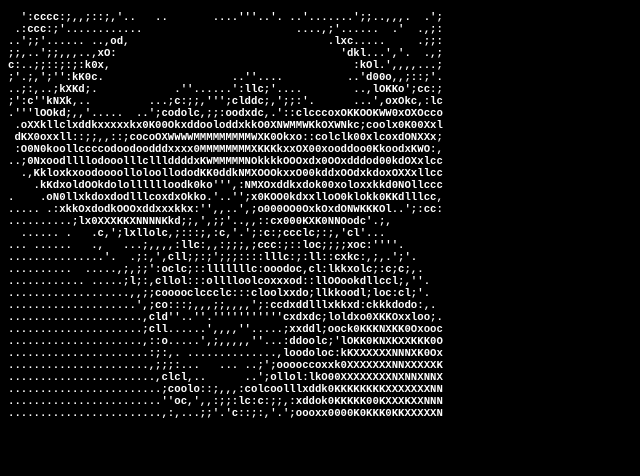
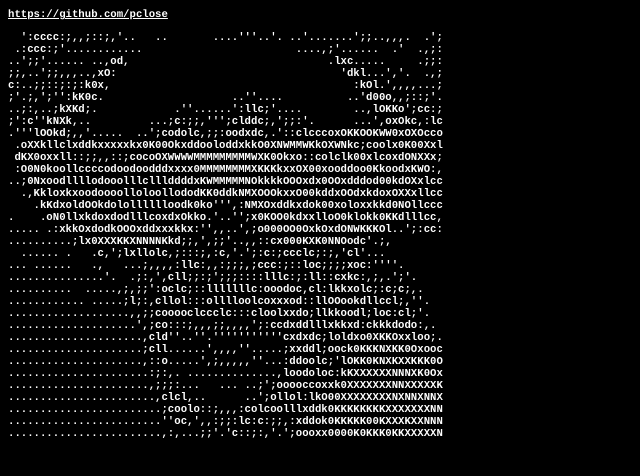
Before and after one commit to pclose/pclose.github.io, a plain HTML site: page index.html in a window 1280 px wide. Shown: the whole page, without its empty margins (0-640 px from the left). Drawn offline with Linux system fonts and the light colour scheme.

Commit message:
added link

```diff
--- a/index.html
+++ b/index.html
@@ -7,7 +7,7 @@
 body {
 background-color: black;
 }
-.ascii {
+.ascii, a {
    font-family: Courier;
    color: white;
    font-size:8pt;
@@ -16,7 +16,9 @@ background-color: black;
 </style>
 </head>
 <body>
-<div class='ascii'><pre>
+<div class='ascii'>
+<a href="https://github.com/pclose">https://github.com/pclose</a>
+<pre>
   ':cccc:;,,;::;,'..   ..       ....'''..'. ..'.......';;..,,,.  .';
  .:ccc:;'............                        ....,;'......  .'  .,;:
 ..';;'...... ..,od,                               .lxc.....     .;;:
```
